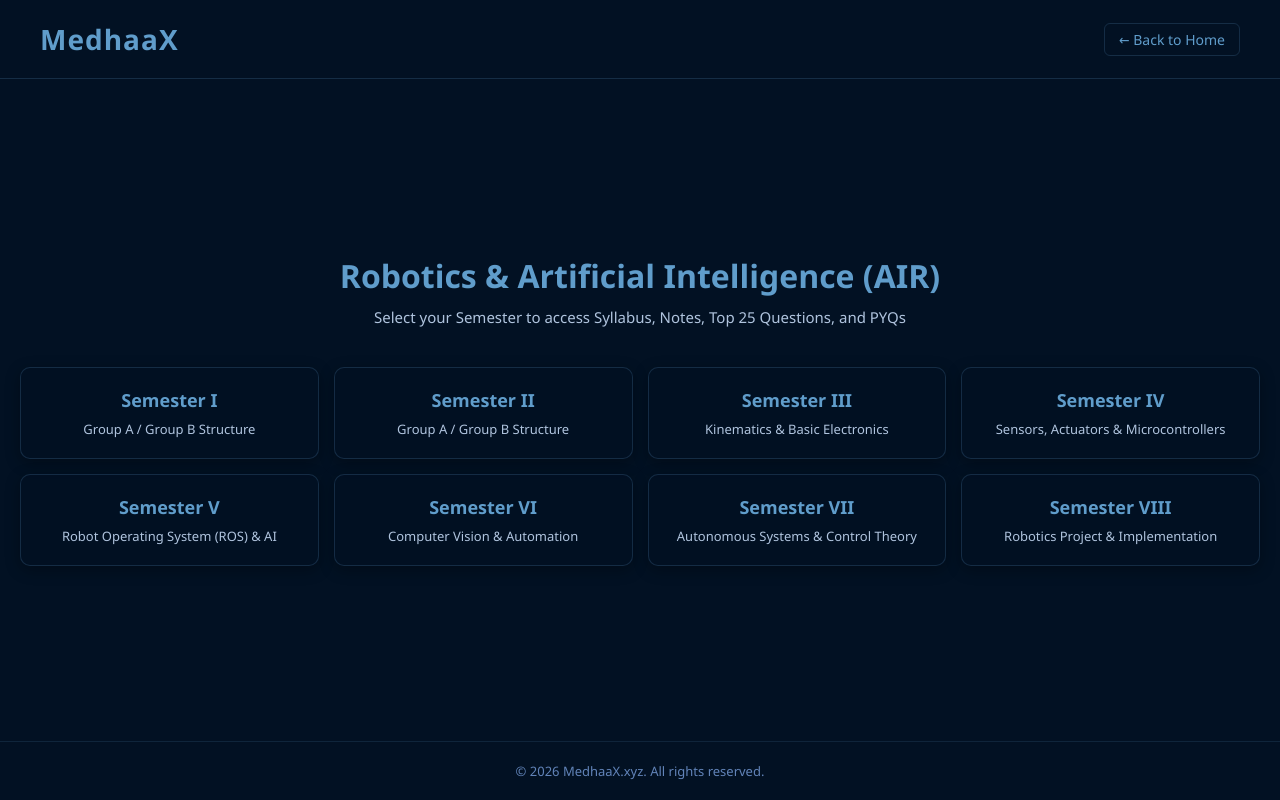
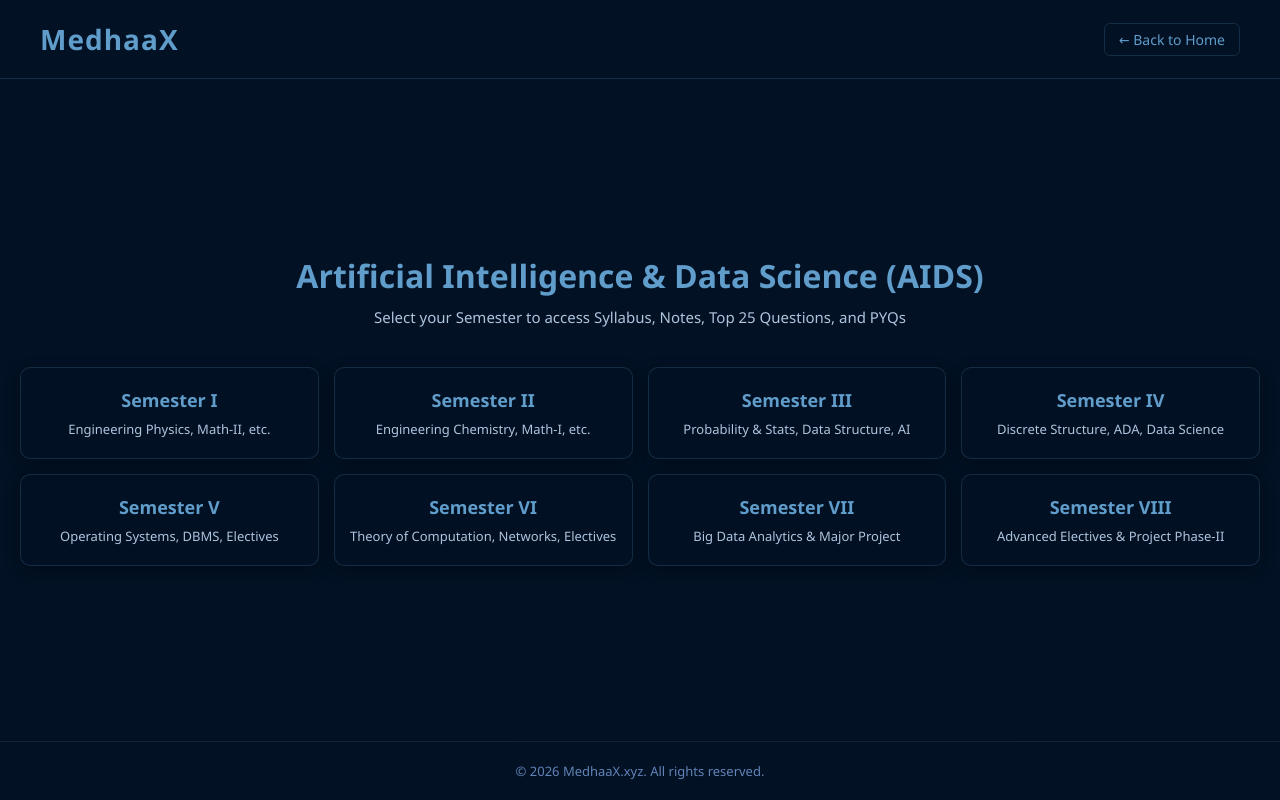
Before and after one commit to krutipeepre/MedhaaX, a plain HTML site: page branches/AIDS/index.html in a window 1280 px wide. Drawn offline with Linux system fonts and the light colour scheme.

Commit message:
modified:   branches/AIDS/index.html

```diff
--- a/branches/AIDS/index.html
+++ b/branches/AIDS/index.html
@@ -1,11 +1,10 @@
-<!-- branches/AIR/index.html -->
 <!DOCTYPE html>
 <html lang="en">
 <head>
     <meta charset="UTF-8">
     <meta name="viewport" content="width=device-width, initial-scale=1.0">
-    <title>AIR Branch - MedhaaX</title>
-    <link rel="stylesheet" href="/MedhaaX/assets/css/style.css">
+    <title>AIDS Branch - MedhaaX</title>
+    <link rel="stylesheet" href="../../assets/css/style.css">
 </head>
 <body>
 
@@ -13,47 +12,47 @@
         <div class="logo-container">
             <h1>MedhaaX</h1>
         </div>
-        <a href="/MedhaaX/" class="back-btn">&larr; Back to Home</a>
+        <a href="../../index.html" class="back-btn">&larr; Back to Home</a>
     </header>
 
     <main>
         <div class="hero">
-            <h2>Robotics & Artificial Intelligence (AIR)</h2>
+            <h2>Artificial Intelligence & Data Science (AIDS)</h2>
             <p>Select your Semester to access Syllabus, Notes, Top 25 Questions, and PYQs</p>
         </div>
 
         <div class="branch-grid">
             <a href="Sem 1/" class="card">
                 <h3>Semester I</h3>
-                <p>Group A / Group B Structure</p>
+                <p>Engineering Physics, Math-II, etc.</p>
             </a>
             <a href="Sem 2/" class="card">
                 <h3>Semester II</h3>
-                <p>Group A / Group B Structure</p>
+                <p>Engineering Chemistry, Math-I, etc.</p>
             </a>
             <a href="Sem 3/" class="card">
                 <h3>Semester III</h3>
-                <p>Kinematics & Basic Electronics</p>
+                <p>Probability & Stats, Data Structure, AI</p>
             </a>
             <a href="Sem 4/" class="card">
                 <h3>Semester IV</h3>
-                <p>Sensors, Actuators & Microcontrollers</p>
+                <p>Discrete Structure, ADA, Data Science</p>
             </a>
             <a href="Sem 5/" class="card">
                 <h3>Semester V</h3>
-                <p>Robot Operating System (ROS) & AI</p>
+                <p>Operating Systems, DBMS, Electives</p>
             </a>
             <a href="Sem 6/" class="card">
                 <h3>Semester VI</h3>
-                <p>Computer Vision & Automation</p>
+                <p>Theory of Computation, Networks, Electives</p>
             </a>
             <a href="Sem 7/" class="card">
                 <h3>Semester VII</h3>
-                <p>Autonomous Systems & Control Theory</p>
+                <p>Big Data Analytics & Major Project</p>
             </a>
             <a href="Sem 8/" class="card">
                 <h3>Semester VIII</h3>
-                <p>Robotics Project & Implementation</p>
+                <p>Advanced Electives & Project Phase-II</p>
             </a>
         </div>
     </main>
```
